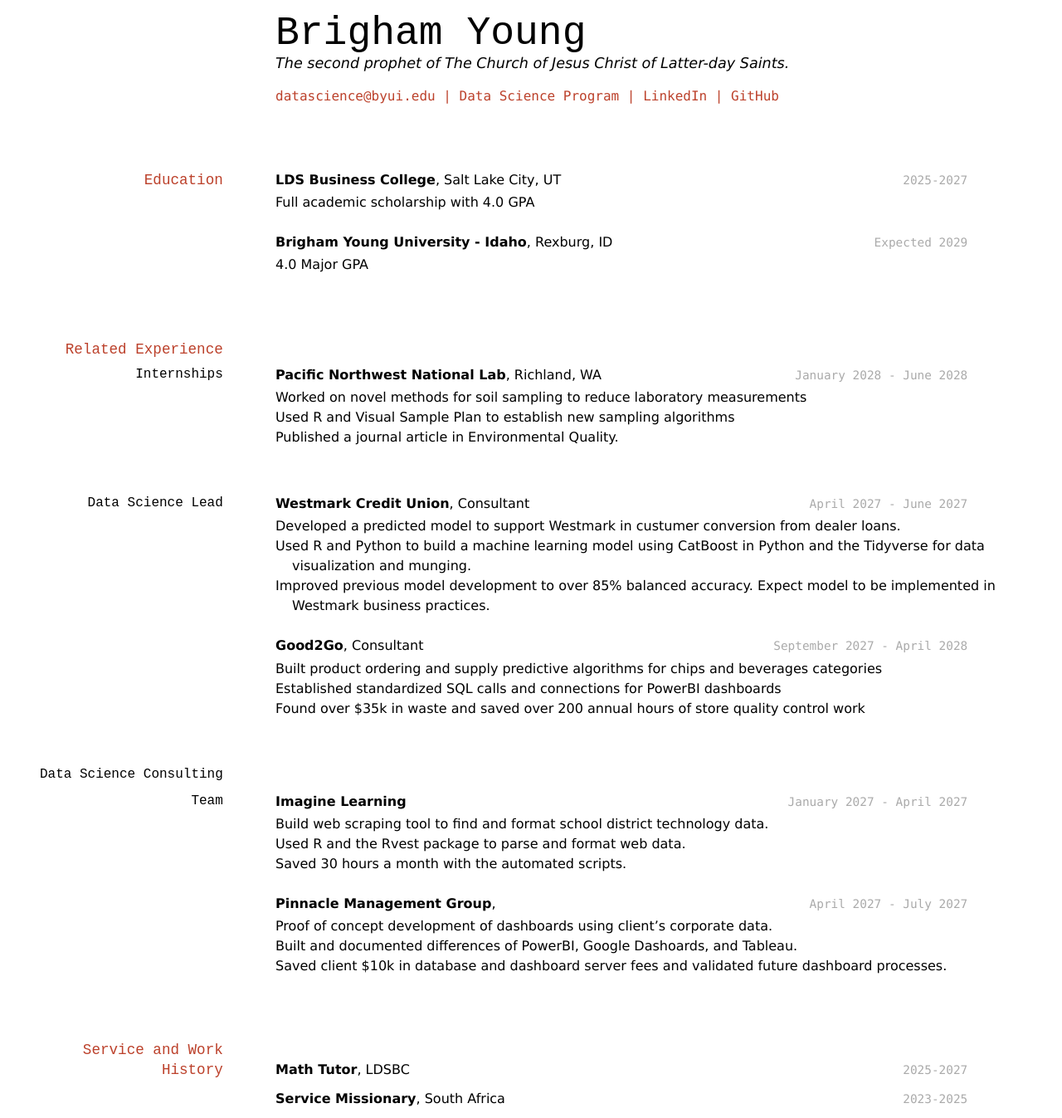
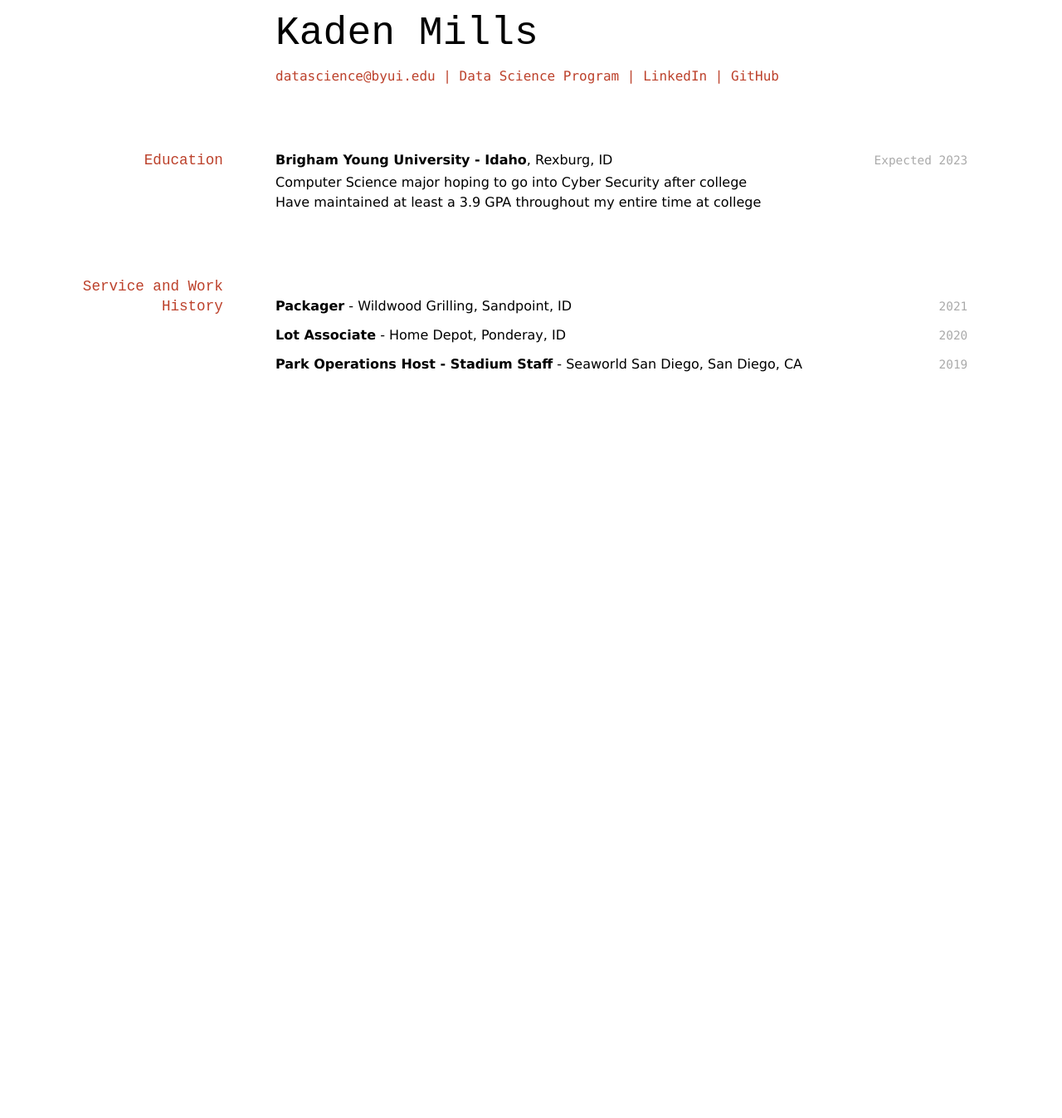
Before and after one commit to BYUIDSS/MILLS-Resume, a Jekyll site: the page built from docs/index.md, in a window 1280 px wide. Shown: the whole page at 83% size. Built offline with Jekyll 4.4.1, drawn with Linux system fonts in a browser that asks for light colours; after the commit the page ends 900 px from its top, so only the background shows below that.

Commit message:
Updated resume

```diff
--- a/docs/index.md
+++ b/docs/index.md
@@ -2,8 +2,8 @@
 layout: cv
 title: Brigham Young's Resume
 ---
-# Brigham Young
-The second prophet of The Church of Jesus Christ of Latter-day Saints.
+# Kaden Mills
+
 
 <div id="webaddress">
 <a href="datascience@byui.edu">datascience@byui.edu</a>
@@ -16,72 +16,26 @@ The second prophet of The Church of Jesus Christ of Latter-day Saints.
 
 ## Education
 
-`2025-2027`
-__LDS Business College__, Salt Lake City, UT
-
-- Full academic scholarship with 4.0 GPA
-
-`Expected 2029`
+`Expected 2023`
 __Brigham Young University - Idaho__, Rexburg, ID
 
-- 4.0 Major GPA
+- Computer Science major hoping to go into Cyber Security after college
+- Have maintained at least a 3.9 GPA throughout my entire time at college
 
-
-## Related Experience
-
-### Internships
-
-`January 2028 - June 2028`
-__Pacific Northwest National Lab__, Richland, WA
-
-- Worked on novel methods for soil sampling to reduce laboratory measurements
-- Used R and Visual Sample Plan to establish new sampling algorithms
-- Published a journal article in Environmental Quality.
-
-### Data Science Lead
-
-`April 2027 - June 2027`
-__Westmark Credit Union__, Consultant
-
-- Developed a predicted model to support Westmark in custumer conversion from dealer loans.
-- Used R and Python to build a machine learning model using CatBoost in Python and the Tidyverse for data visualization and munging.
-- Improved previous model development to over 85% balanced accuracy. Expect model to be implemented in Westmark business practices.
-
-`September 2027 - April 2028`
-__Good2Go__, Consultant
-
-- Built product ordering and supply predictive algorithms for chips and beverages categories
-- Established standardized SQL calls and connections for PowerBI dashboards
-- Found over $35k in waste and saved over 200 annual hours of store quality control work
-
-### Data Science Consulting Team
-
-`January 2027 - April 2027`
-__Imagine Learning__
-
-- Build web scraping tool to find and format school district technology data.
-- Used R and the Rvest package to parse and format web data.
-- Saved 30 hours a month with the automated scripts.
-
-`April 2027 - July 2027`
-__Pinnacle Management Group__,
-
-- Proof of concept development of dashboards using client's corporate data.
-- Built and documented differences of PowerBI, Google Dashoards, and Tableau.
-- Saved client $10k in database and dashboard server fees and validated future dashboard processes.
 
 
 ## Service and Work History
 
-`2025-2027`
-__Math Tutor__, LDSBC
+`2021`
+__Packager__ - Wildwood Grilling, Sandpoint, ID
 
+`2020`
+__Lot Associate__ - Home Depot, Ponderay, ID
 
-`2023-2025`
-__Service Missionary__, South Africa
-
+`2019`
+__Park Operations Host - Stadium Staff__ - Seaworld San Diego, San Diego, CA
 
 
 <!-- ### Footer
 
-Last updated: May 2013 -->
+Last updated: March 2022 -->
```
